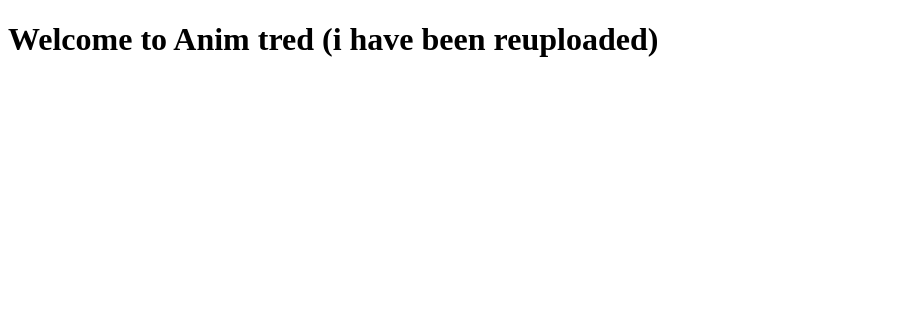
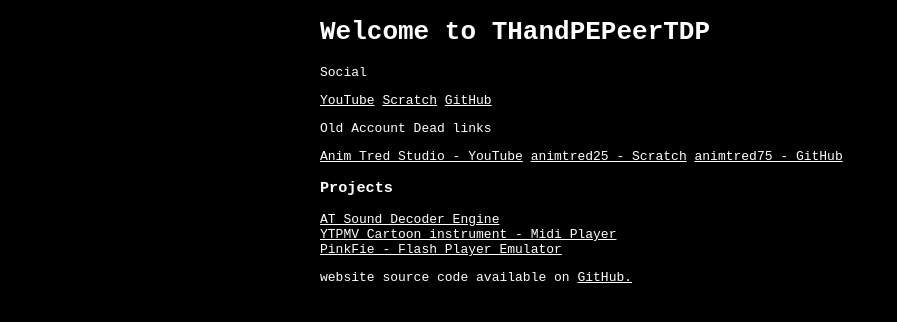
Before and after one commit to animtred67pe/introtry9, a plain HTML site: page index.html in a window 1280 px wide. Shown: the whole page, without its empty margins (0-897 px from the left). Drawn offline with Linux system fonts and the light colour scheme.

Commit message:
Update index.html

```diff
--- a/index.html
+++ b/index.html
@@ -1,11 +1,43 @@
 <!DOCTYPE html>
 <html>
-<head>
-<title>Anim tred im Back</title>
-</head>
-<body>
-
-<h1>Welcome to Anim tred (i have been reuploaded)</h1>
-
-</body>
+    <head>
+        <title>THandPEPeerTDP</title>
+        <style>
+            body{
+                background-color: rgb(0, 0, 0);
+                font-family: monospace;
+                color: white;
+            }
+            a{
+                color: white;
+            }
+            .app{
+                width: 640px;
+                height: auto;
+                margin: auto;
+            }
+        </style>
+    </head>
+    <body>
+        <div class="app">
+            <h1>Welcome to THandPEPeerTDP</h1>
+            <p>Social</p>
+            <a href="https://www.youtube.com/channel/UCOvoRZ-BUCN_9vdKQckq9gg" target="_blank">YouTube</a>
+            <a href="https://scratch.mit.edu/users/atfsmedia25/" target="_blank">Scratch</a>
+            <a href="https://github.com/animtred67pe" target="_blank">GitHub</a>
+            <p>Old Account Dead links</p>
+            <a href="https://www.youtube.com/channel/UCJM22H_azTAagvDOCGyD0Ag/" target="_blank">Anim Tred Studio - YouTube</a>
+            <a href="https://scratch.mit.edu/users/animtred25/" target="_blank">animtred25 - Scratch</a>
+            <a href="https://github.com/animtred75" target="_blank">animtred75 - GitHub</a>
+            <section>
+                <h3>Projects</h3>
+                <a href="https://animtred67pe.github.io/atsoundengine/">AT Sound Decoder Engine</a>
+                <br>
+                <a href="https://animtred67pe.github.io/atytpmvinstrument/">YTPMV Cartoon instrument - Midi Player</a>
+                <br>
+                <a href="https://animtred67pe.github.io/atpinkfie/">PinkFie - Flash Player Emulator</a>
+            </section>
+			<p>website source code available on <a href="https://github.com/animtred67pe/introtry9">GitHub.</a></p>
+        </div>
+    </body>
 </html>
```
